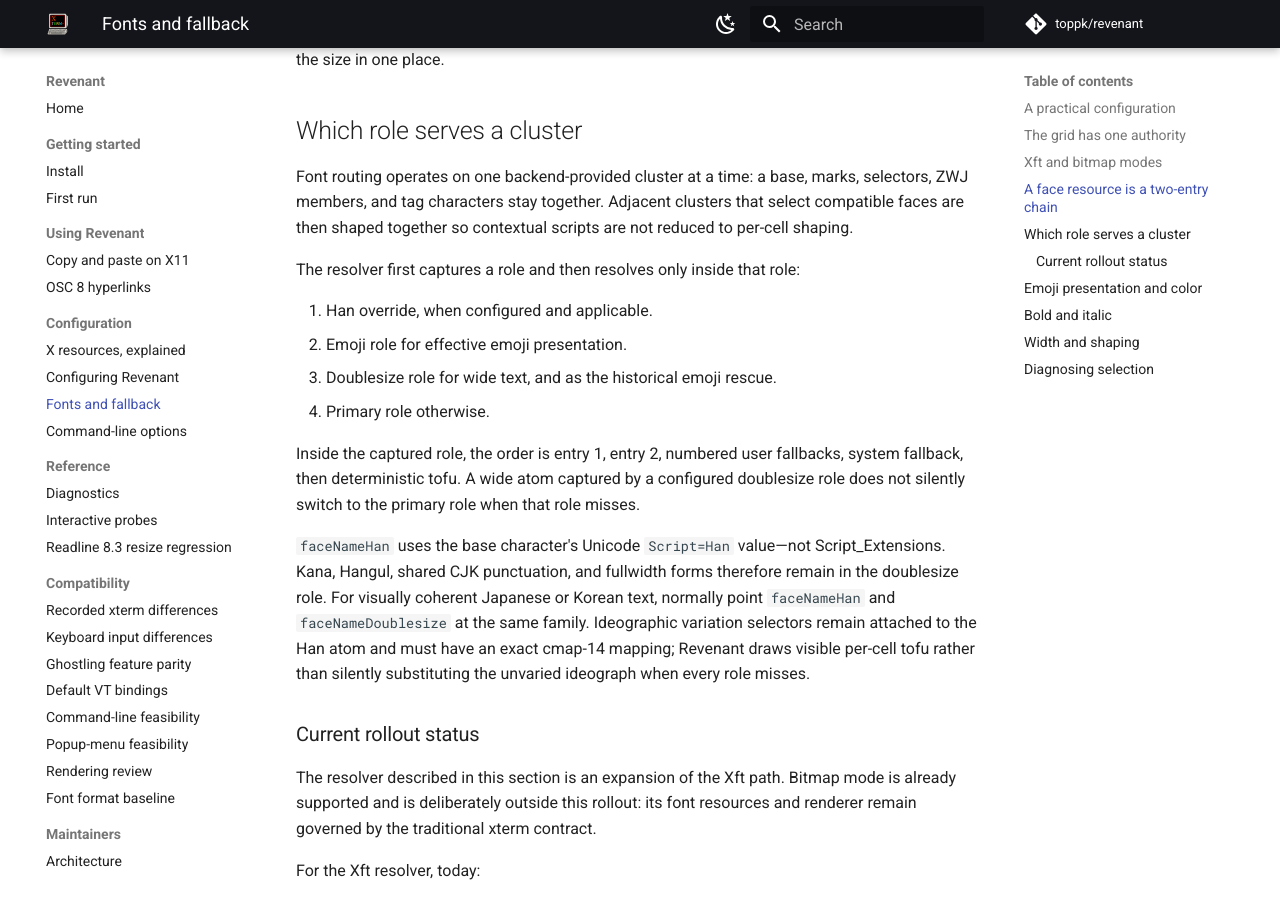
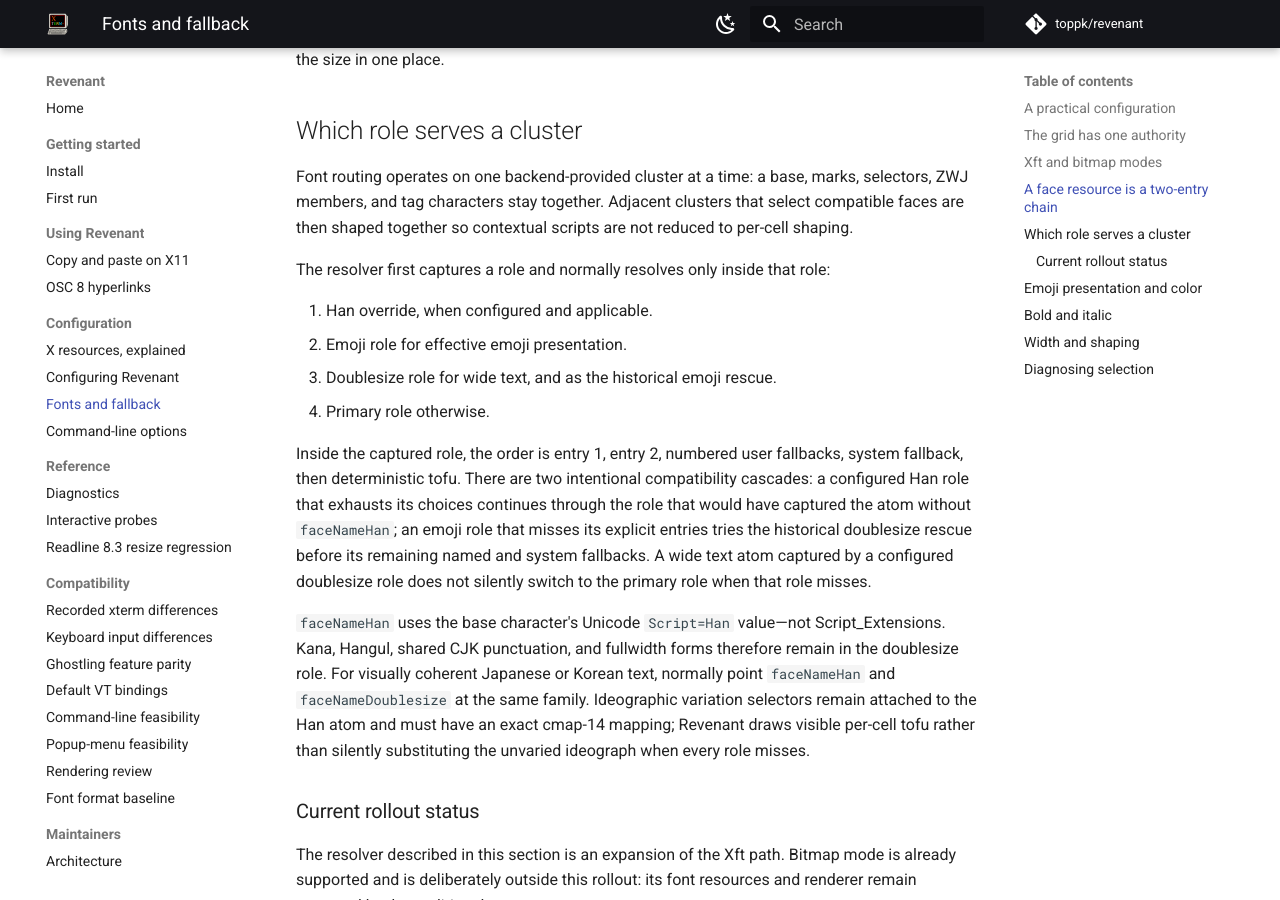
Before and after one commit to toppk/revenant, an MkDocs documentation site: the page built from docs/configuration/fonts.md, in a window 1280 px wide and 900 px high, scrolled down 4182 px. Built offline with MkDocs 1.6.1 and Material for MkDocs 9.7.7, drawn with Linux system fonts in a browser that asks for light colours; comment, search, counter and statistics services are not loaded.

Commit message:
fix: harden font configuration edge cases

```diff
--- a/docs/configuration/fonts.md
+++ b/docs/configuration/fonts.md
@@ -194,7 +194,7 @@
 clusters that select compatible faces are then shaped together so contextual
 scripts are not reduced to per-cell shaping.
 
-The resolver first captures a role and then resolves only inside that role:
+The resolver first captures a role and normally resolves only inside that role:
 
 1. Han override, when configured and applicable.
 2. Emoji role for effective emoji presentation.
@@ -202,9 +202,13 @@
 4. Primary role otherwise.
 
 Inside the captured role, the order is entry 1, entry 2, numbered
-user fallbacks, system fallback, then deterministic tofu. A wide atom captured
-by a configured doublesize role does not silently switch to the primary role
-when that role misses.
+user fallbacks, system fallback, then deterministic tofu. There are two
+intentional compatibility cascades: a configured Han role that exhausts its
+choices continues through the role that would have captured the atom without
+`faceNameHan`; an emoji role that misses its explicit entries tries the
+historical doublesize rescue before its remaining named and system fallbacks.
+A wide text atom captured by a configured doublesize role does not silently
+switch to the primary role when that role misses.
 
 `faceNameHan` uses the base character's Unicode `Script=Han` value—not
 Script_Extensions. Kana, Hangul, shared CJK punctuation, and fullwidth forms
```
Also changed, not shown: docs/maintainers/architecture.md (+4 -2 lines), docs/maintainers/font-resolution.md (+6 -3 lines), 5 other files.
